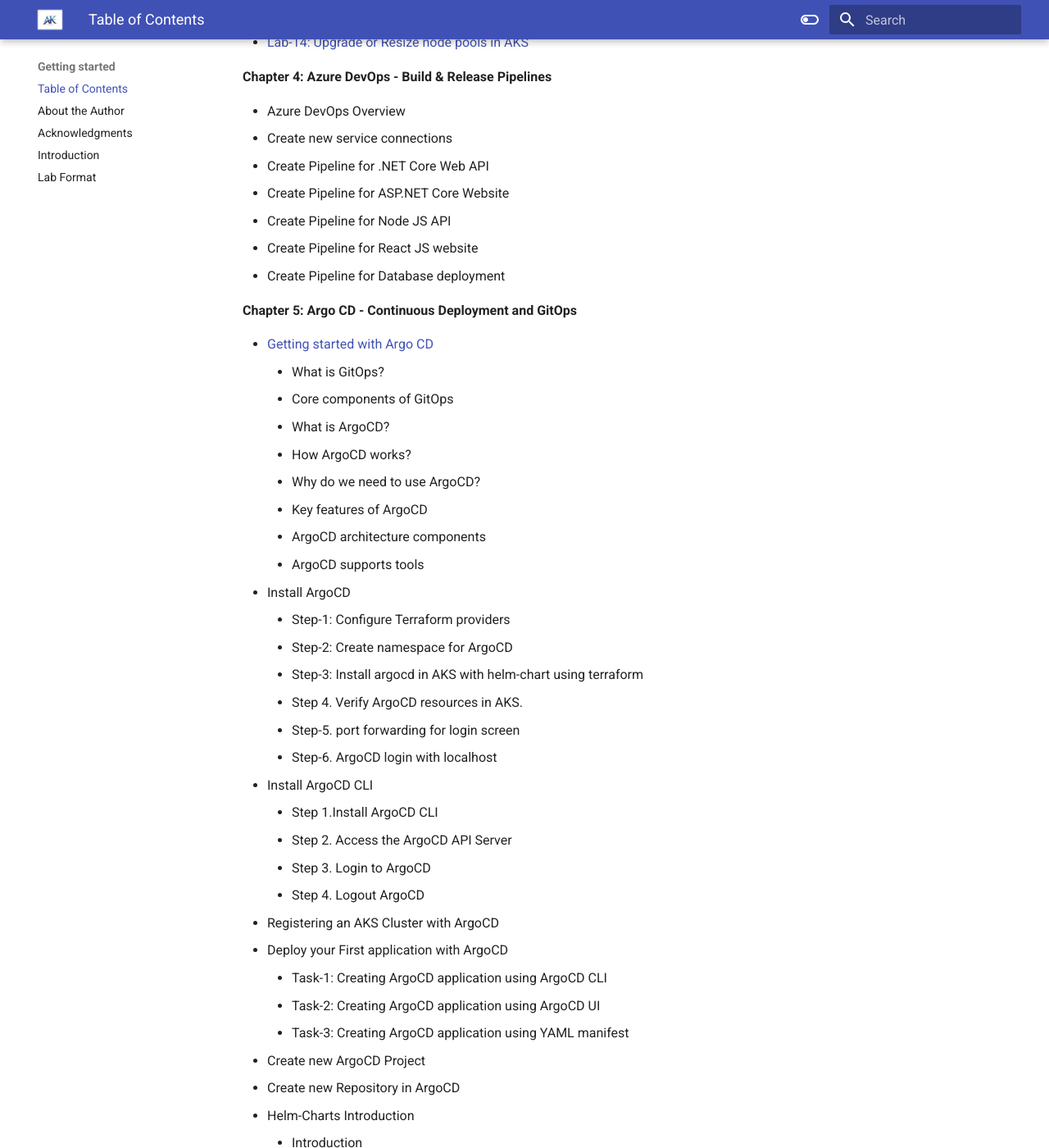
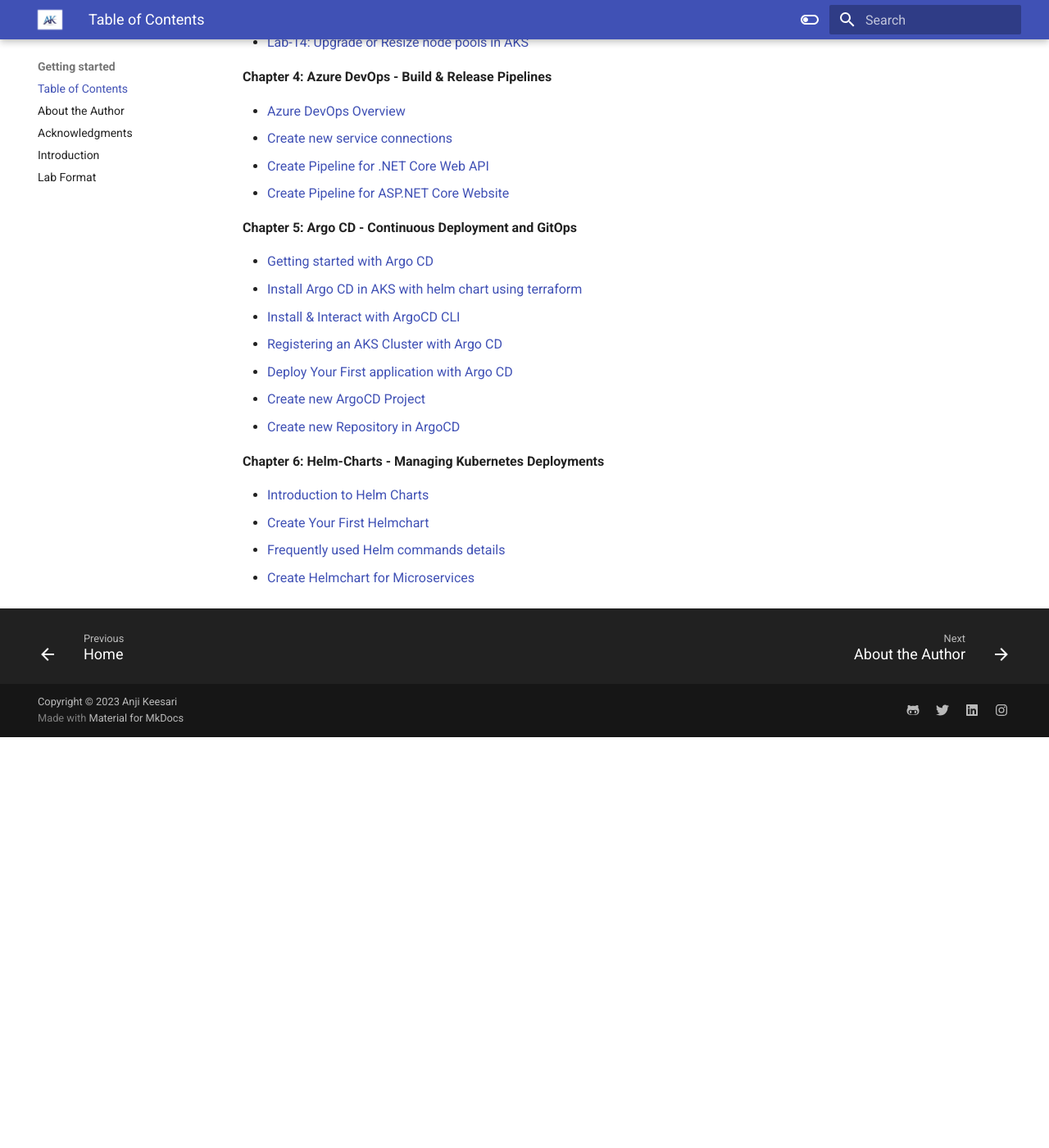
Before and after one commit to akeesari/kubernetes, an MkDocs documentation site: the page built from docs/gettingstarted/toc.md, in a window 1280 px wide and 1400 px high, scrolled down 1748 px. Shown: the whole window at 82% size. Built offline with MkDocs 1.6.1 and Material for MkDocs 9.7.7, drawn with Linux system fonts in a browser that asks for light colours; after the commit the page ends 2647 px from its top, so only the background shows below that; some of the changed text lies outside the part shown.

```diff
--- a/docs/gettingstarted/toc.md
+++ b/docs/gettingstarted/toc.md
@@ -60,83 +60,27 @@
 
 **Chapter 4: Azure DevOps - Build & Release Pipelines**
 
-- Azure DevOps Overview
-- Create new service connections
-- Create Pipeline for .NET Core Web API
-- Create Pipeline for ASP.NET Core Website
-- Create Pipeline for Node JS API
-- Create Pipeline for React JS website
-- Create Pipeline for Database deployment
+- [Azure DevOps Overview](../devops/1-devops-overview.md)
+- [Create new service connections](../devops/pipelines/1-service-connections.md)
+- [Create Pipeline for .NET Core Web API](../devops/pipelines/2-pipeline-aspnet-api.md)
+- [Create Pipeline for ASP.NET Core Website](../devops/pipelines/3-pipeline-aspnet-app.md)
+<!-- - [Create Pipeline for Node JS API]
+- [Create Pipeline for React JS website]
+- [Create Pipeline for Database deployment] -->
 
 **Chapter 5: Argo CD - Continuous Deployment and GitOps**
 
 - [Getting started with Argo CD](../argocd/1-argocd-intro.md)
-    - What is GitOps?
-    - Core components of GitOps
-    - What is ArgoCD?
-    - How ArgoCD works?
-    - Why do we need to use ArgoCD?
-    - Key features of ArgoCD
-    - ArgoCD architecture components
-    - ArgoCD supports tools
-- Install ArgoCD
-    - Step-1: Configure Terraform providers
-    - Step-2: Create namespace for ArgoCD
-    - Step-3: Install argocd in AKS with helm-chart using terraform
-    - Step 4. Verify ArgoCD resources in AKS.
-    - Step-5. port forwarding for login screen
-    - Step-6. ArgoCD login with localhost
-- Install ArgoCD CLI
-    - Step 1.Install ArgoCD CLI
-    - Step 2. Access the ArgoCD API Server
-    - Step 3. Login to ArgoCD
-    - Step 4. Logout ArgoCD
-- Registering an AKS Cluster with ArgoCD
-- Deploy your First application with ArgoCD
-    - Task-1: Creating ArgoCD application using ArgoCD CLI
-    - Task-2: Creating ArgoCD application using ArgoCD UI
-    - Task-3: Creating ArgoCD application using YAML manifest
-- Create new ArgoCD Project
-- Create new Repository in ArgoCD
-- Helm-Charts Introduction
-    - Introduction
-    - What is Helm Chart?
-    - When do we need to use helm chart?
-    - key features of Helm
-    - How it works?
-    - Explain Helm Architecture
-
-<!-- - Overview
-- Install Argocd helm charts using terraform
-- Install Argocd helm charts without terraform
-- Install Argocd CLI
-- Create new Project & Repositories
-- Create or deploy your First argocd application
-- Registering an AKS Cluster with Argo CD
-- Create project / folder structure for Argo CD
-- Create Kubernetes deployment in Argo CD
-- Create Kubernetes service in Argo CD
-- Create Kustomization in Argo CD
-- Create Ingress in Argo CD
-- Automatically create multiple applications in Argo CD
-- Argo CD Cheat-Sheet -->
+- [Install Argo CD in AKS with helm chart using terraform](../argocd/2-install-argocd.md)
+- [Install & Interact with ArgoCD CLI](../argocd/3-install-argocd-cli.md)
+- [Registering an AKS Cluster with Argo CD](../argocd/register-cluster.md)
+- [Deploy Your First application with Argo CD](../argocd/deploy-app.md)
+- [Create new ArgoCD Project](../argocd/argocd-project.md)
+- [Create new Repository in ArgoCD](../argocd/argocd-repo.md)
 
 **Chapter 6: Helm-Charts - Managing Kubernetes Deployments**
 
-- Install Cert-Manager & Let's Encrypt helm charts on Kubernetes
-- Install argocd helm chart using terraform
-- Install pgadmin4 helm chart using terraform
-- Install minio helm chart using terraform
-- Helm hooks examples in Kubernetes
-<!--
-**Chapter 7: Miscellaneous - Commands & cheat-sheets**
-
-- Git cheat-sheet
-- Docker cheat-sheet
-- Terraform cheat-sheet
-- CLI cheat-sheet
-- Kubectl cheat-sheet
-- Helm cheat-sheet
-- ArgoCD cheat-sheet
-- az acr Cheat Sheet
--->
+- [Introduction to Helm Charts](../helmchart/1-introduction.md)
+- [Create Your First Helmchart](../helmchart/2-create-helm.md)
+- [Frequently used Helm commands details](../helmchart/3-helm-cmds.md)
+- [Create Helmchart for Microservices](../helmchart/4-helm-microservices.md)
--- a/mkdocs.yml
+++ b/mkdocs.yml
@@ -206,15 +206,15 @@
     - Introduction: gettingstarted/introduction.md
     - Lab Format: gettingstarted/lab-format.md
   - Microservices:
-      - Book Cover : microservices/book-cover.md
-      - Table of Contents : microservices/toc.md
-      - About the Author: microservices/about-author.md
-      - Acknowledgments: microservices/acknowledgments.md
-      - Introduction: microservices/introduction.md
+      # - Book Cover : microservices/book-cover.md
+      # - Table of Contents : microservices/toc.md
+      # - About the Author: microservices/about-author.md
+      # - Acknowledgments: microservices/acknowledgments.md
+      # - Introduction: microservices/introduction.md
       # - Building Containerized Microservices : microservices/chapter-1.md
       - Getting Started with Microservices : microservices/0.gettingstarted.md
       - Getting Started with Docker: microservices/0-docker-getting-started.md
-      - Docker Fundamentals: microservices/docker-fundamentals.md
+      # - Docker Fundamentals: microservices/docker-fundamentals.md
       - Containerize a .NET Core Web API : microservices/1.aspnet-api.md
       - Containerize a Node.js API: microservices/2.node-api.md
       # - MicroFrontend Overview : microservices/microfrontend.md
@@ -269,7 +269,6 @@
     - Create Your First service connection : devops/pipelines/1-service-connections.md
     - Create Pipeline for .NET Core Web API : devops/pipelines/2-pipeline-aspnet-api.md
     - Create Pipeline for ASP.NET Core MVC Project : devops/pipelines/3-pipeline-aspnet-app.md
-
   - Argo CD:
         - Introduction to Argo CD: argocd/1-argocd-intro.md
         - Install Argo CD in Kubernetes: argocd/2-install-argocd.md
```
Also changed, not shown: docs/assets/book-cover/book-cover-1.png (added), docs/assets/book-cover/book-cover-2.png (added), docs/assets/book-cover/book-cover-final.png (added), docs/assets/book-cover/micros-k8s.png (added), docs/images/book-cover.png, 2 other files.
